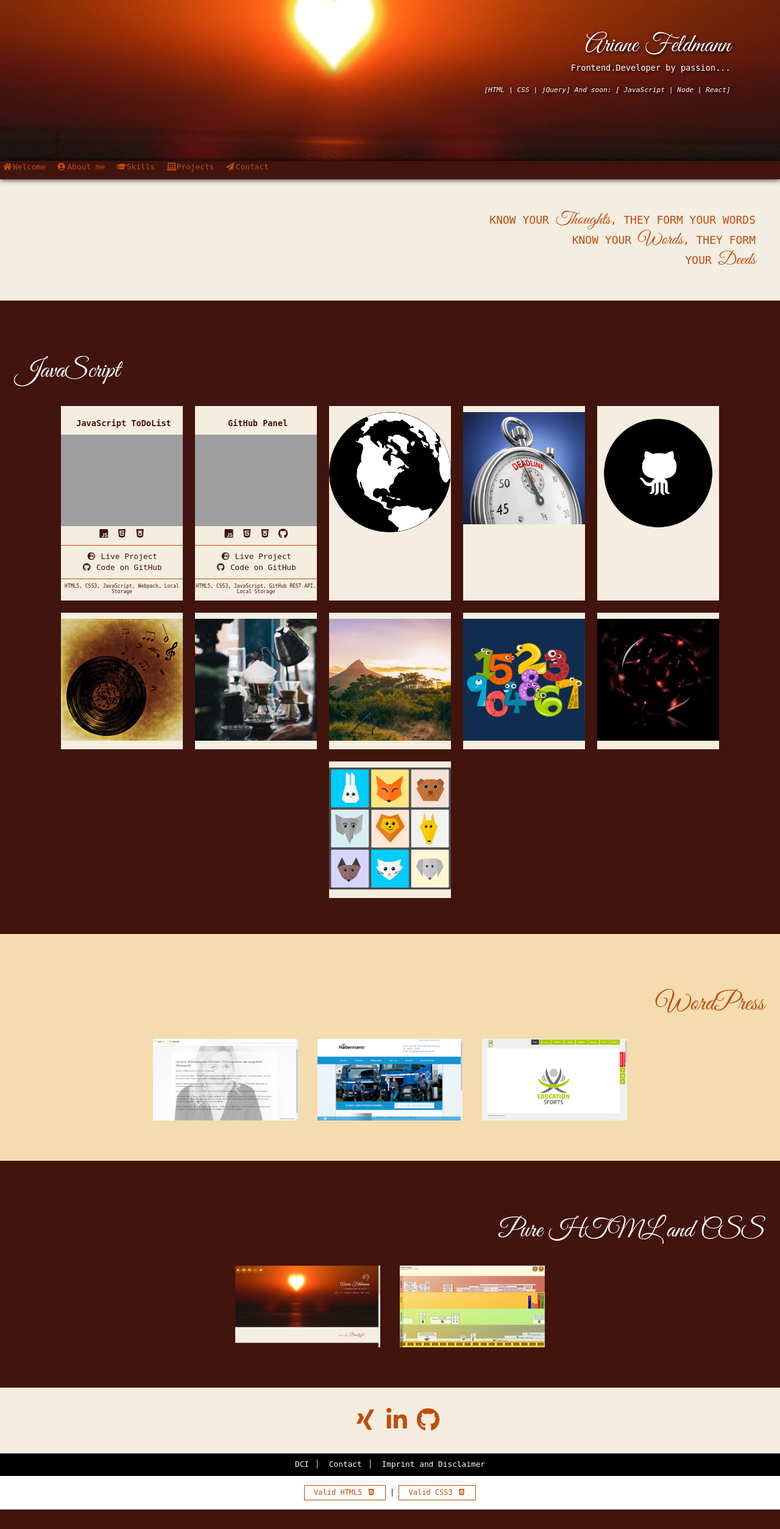
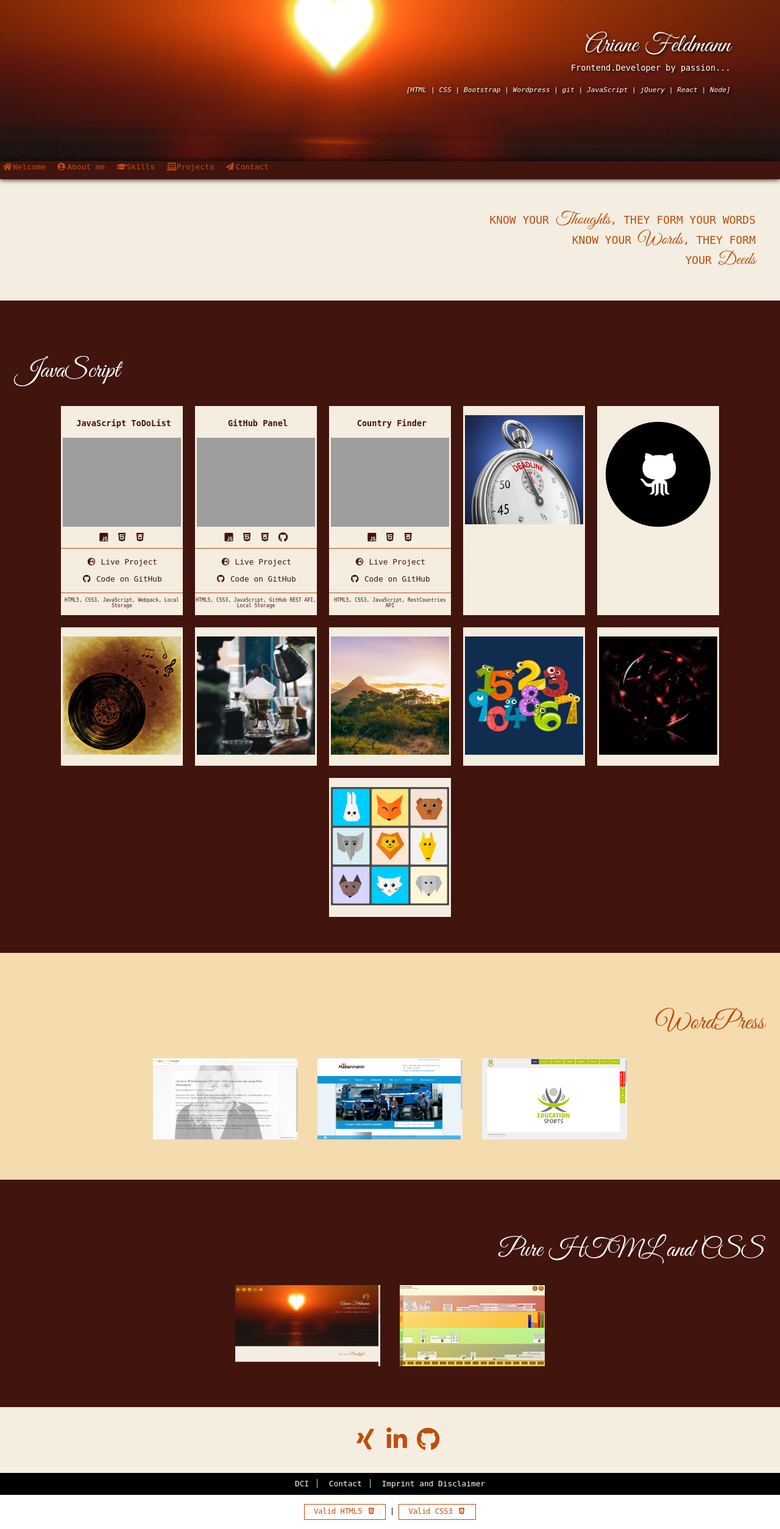
Before and after one commit to FeliOdras/PortfolioWebsite, a PHP site: page /projects.php in a window 1280 px wide. Shown: the whole page at 61% size. Before the commit the page ends 2476 px from the top, so only its background shows below. Run offline with PHP 8.4, Linux system fonts and the light colour scheme; some libraries are stand-ins or nearby versions; some web fonts are replaced; grey boxes are pictures that could not be loaded.

Commit message:
Adjustments on header, added restyle for another project

```diff
--- a/assets/css/style.css
+++ b/assets/css/style.css
@@ -1141,11 +1141,24 @@ p {
   background: transparent;
   background-color: #F5EDDF;
   padding: 10px 0;
-  line-height: 110%; }
+  line-height: 110%;
+  overflow: hidden; }
+  #code_javascript .flexboxitem img {
+    transition: all .5s; }
   #code_javascript .flexboxitem a {
-    color: inherit; }
+    color: inherit;
+    transition: all .5s;
+    display: inline-block;
+    padding: 3px;
+    margin: 2px 0; }
     #code_javascript .flexboxitem a:hover {
-      border: none; }
+      border: none;
+      background-color: #41140E;
+      color: #F5EDDF; }
+  #code_javascript .flexboxitem:hover img {
+    max-width: 120%;
+    width: 120%;
+    margin-left: -10%; }
 
 fieldset {
   border: 1px solid #BF4D0E;
--- a/assets/scss/partials/_sections.scss
+++ b/assets/scss/partials/_sections.scss
@@ -498,12 +498,31 @@ p {
         background-color: $colorLight;
         padding: 10px 0;
         line-height: 110%;
+        overflow: hidden;
+
+        img {
+            transition: all .5s;
+        }
 
         a {
             color: inherit;
+            transition: all .5s;
+            display: inline-block;
+            padding: 3px;
+            margin: 2px 0;
 
             &:hover {
                 border: none;
+                background-color: $colorDark;
+                color: $colorLight;
+            }
+        }
+
+        &:hover {
+            img {
+                max-width: 120%;
+                width: 120%;
+                margin-left: -10%;
             }
         }
 
--- a/includes/content/projects/javascript.php
+++ b/includes/content/projects/javascript.php
@@ -34,12 +34,19 @@
                                 <div class="xsmall">HTML5, CSS3, JavaScript, GitHub REST API, Local Storage</div>
                         </article>
                         <article class="box flexboxitem">
-                                <h4 class="hidden"><a href="https://playground.odras.de/CountryFinder/" target="_blank">CountryFinder
-                                    <span>App to find countries by country dailing code using restcountries.eu API</span> </a>
-                                </h4>
+                            <h4>Country Finder</h4>
                                 <a href="https://playground.odras.de/CountryFinder/" target="_blank">
-                                <img src="images/globe.png" alt="CountryFinder"></a>
-
+                                <img src="images/screenshots/CountryFinder.png" alt="GitHub with Settings Panel"></a> <br>
+                                <i class="fab fa-js-square"></i> <i class="fab fa-html5"></i> <i class="fab fa-css3-alt"></i>
+                                <hr>
+                                <div>
+                                    <small>
+                                        <a href="https://playground.odras.de/CountryFinder/" target="_blank"><i class="fas fa-globe-europe"></i> Live Project</a><br>
+                                        <a href="https://github.com/FeliOdras/CountryFinder" target="_blank"><i class="fab fa-github"></i> Code on GitHub</a>
+                                    </small>
+                                </div>
+                                <hr>
+                                <div class="xsmall">HTML5, CSS3, JavaScript, RestCountries API</div>
                             </article>
                         <article class="box flexboxitem">
                                 <h4 class="hidden"><a href="https://playground.odras.de/Countdown/" target="_blank">Countdown
--- a/includes/header/mainHeader.php
+++ b/includes/header/mainHeader.php
@@ -10,7 +10,7 @@
                     include 'headerTechs.php';
                 }
                 else {
-                    echo '<h2 id="header_subline">[HTML | CSS | jQuery] And soon: [ JavaScript | Node | React]</h2>';
+                    echo '<h2 id="header_subline">[HTML | CSS | Bootstrap | Wordpress | git | JavaScript | jQuery | React | Node]</h2>';
                 }
                 ?>
             </section>
```
Also changed, not shown: includes/header/headerTechs.php (+8 -1 lines), 1 other file.
